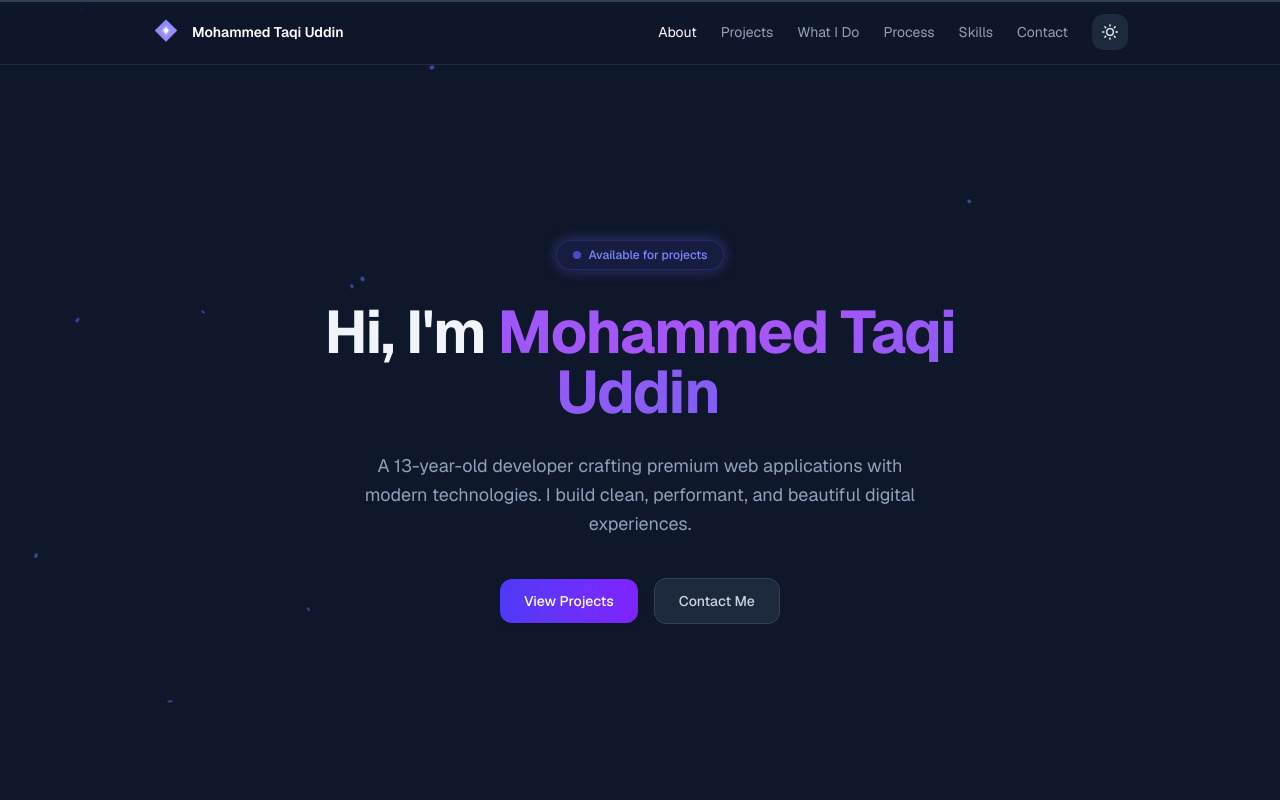
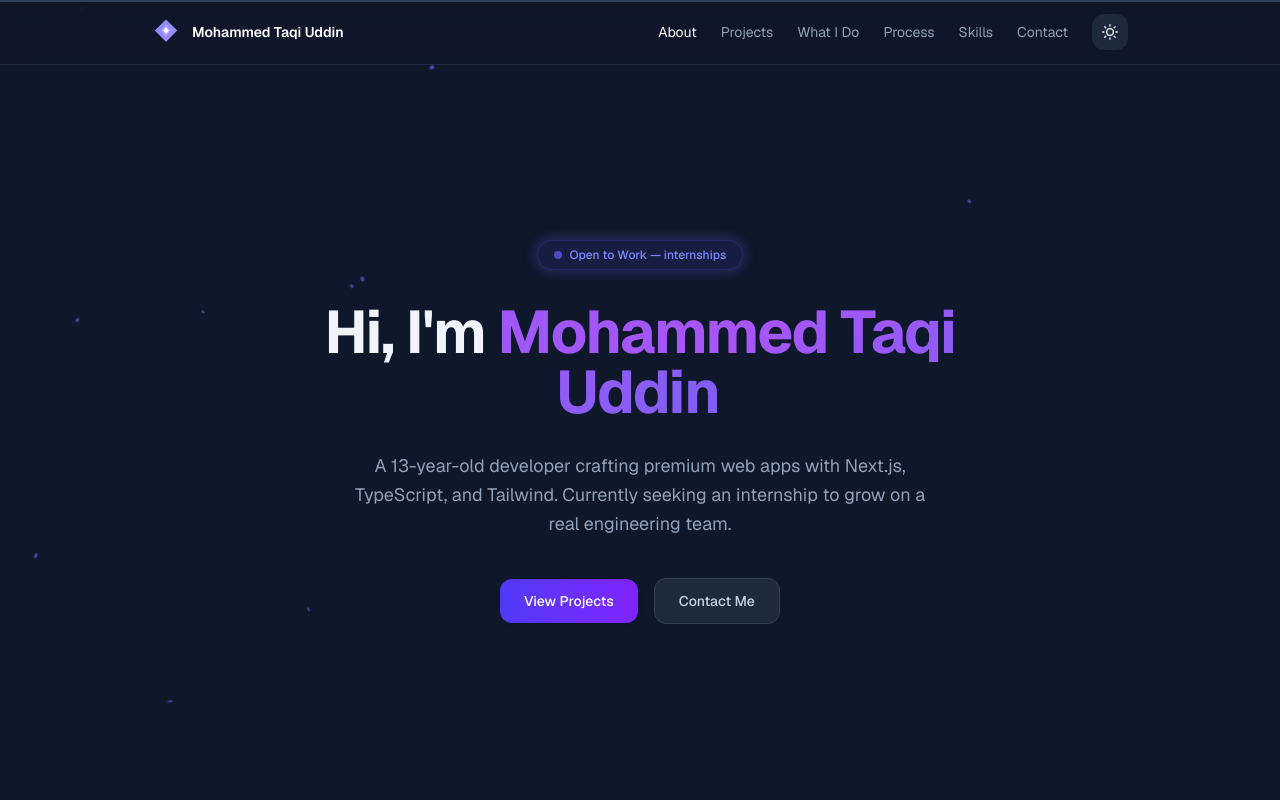
Before and after one commit to mohammedtaqi-dev/portfolio, a Next.js app: page / in a window 1280 px wide. Shown: the top 800 px of the page. Built offline with nearby package versions, Linux system fonts and the light colour scheme.

Commit message:
Update messaging: signal internship availability

```diff
--- a/src/app/page.tsx
+++ b/src/app/page.tsx
@@ -190,14 +190,14 @@ export default function Home() {
           <div className="max-w-3xl text-center animate-fade-up">
             <div className="inline-flex items-center gap-2 px-4 py-1.5 rounded-full bg-indigo-50 dark:bg-indigo-500/10 border border-indigo-100 dark:border-indigo-500/20 text-xs font-medium text-indigo-600 dark:text-indigo-400 mb-8 available-badge">
               <span className="w-2 h-2 rounded-full bg-indigo-500 animate-pulse" />
-              Available for projects
+              Open to Work — internships
             </div>
             <h1 className="text-5xl sm:text-6xl font-bold tracking-tight mb-6 min-h-[1.2em]">
               Hi, I&apos;m{" "}
               <span className="gradient-text"><Typewriter text="Mohammed Taqi Uddin" speed={160} delay={400} /></span>
             </h1>
             <p className="text-lg text-gray-500 dark:text-slate-400 max-w-xl mx-auto leading-relaxed mb-10 animate-fade-up delay-300">
-              A 13-year-old developer crafting premium web applications with modern technologies. I build clean, performant, and beautiful digital experiences.
+              A 13-year-old developer crafting premium web apps with Next.js, TypeScript, and Tailwind. Currently seeking an internship to grow on a real engineering team.
             </p>
             <div className="flex items-center justify-center gap-4 animate-fade-up delay-400">
               <a href="#projects" className="btn-primary px-6 py-3 rounded-xl bg-gradient-to-r from-indigo-600 to-violet-600 text-white text-sm font-medium shadow-md hover:shadow-xl hover:shadow-indigo-500/25 hover:scale-105 transition-all duration-300">View Projects</a>
@@ -316,7 +316,8 @@ export default function Home() {
         <section id="contact" className="relative z-10 px-6 py-24 bg-white/50 dark:bg-slate-800/20" style={{ scrollMarginTop: 80 }}>
           <div className="max-w-lg mx-auto text-center">
             <h2 className="text-3xl font-bold mb-2 reveal">Get in Touch</h2>
-            <p className="text-gray-500 dark:text-slate-400 mb-10 reveal delay-100">Have a project in mind or just want to say hi?</p>
+            <p className="text-gray-500 dark:text-slate-400 mb-2 reveal delay-100">Currently looking for an internship opportunity.</p>
+            <p className="text-gray-400 dark:text-slate-500 text-sm mb-10 reveal delay-100">I build with Next.js, TypeScript, and Tailwind — and I'm ready to learn on a real team.</p>
             <div className="flex flex-col items-center gap-4 reveal delay-200">
               <button
                 onClick={() => { navigator.clipboard.writeText("javeriya337@gmail.com"); setToast("Email copied!"); setTimeout(() => setToast(""), 2500); }}
@@ -333,8 +334,11 @@ export default function Home() {
           <div className="max-w-5xl mx-auto flex items-center justify-between flex-wrap gap-2">
             <p className="text-xs text-gray-400 dark:text-slate-500">&copy; {new Date().getFullYear()} Mohammed Taqi Uddin</p>
             <div className="flex items-center gap-4">
-              <a href="https://github.com/mohammedtaqi-dev" target="_blank" rel="noopener noreferrer" className="text-gray-400 hover:text-gray-600 dark:hover:text-slate-300 hover:scale-110 transition-all duration-200">
+              <a href="https://github.com/mohammedtaqi-dev" target="_blank" rel="noopener noreferrer" className="text-gray-400 hover:text-gray-600 dark:hover:text-slate-300 hover:scale-110 transition-all duration-200" aria-label="GitHub">
                 <svg width="18" height="18" viewBox="0 0 24 24" fill="currentColor"><path d="M12 0C5.37 0 0 5.37 0 12c0 5.31 3.435 9.795 8.205 11.385.6.105.825-.255.825-.57 0-.285-.015-1.23-.015-2.235-3.015.555-3.795-.735-4.035-1.41-.135-.345-.72-1.41-1.23-1.695-.42-.225-1.02-.78-.015-.795.945-.015 1.62.87 1.845 1.23 1.08 1.815 2.805 1.305 3.495.99.105-.78.42-1.305.765-1.605-2.67-.3-5.46-1.335-5.46-5.925 0-1.305.465-2.385 1.23-3.225-.12-.3-.54-1.53.12-3.18 0 0 1.005-.315 3.3 1.23.96-.27 1.98-.405 3-.405s2.04.135 3 .405c2.295-1.56 3.3-1.23 3.3-1.23.66 1.65.24 2.88.12 3.18.765.84 1.23 1.905 1.23 3.225 0 4.605-2.805 5.625-5.475 5.925.435.375.81 1.095.81 2.22 0 1.605-.015 2.895-.015 3.3 0 .315.225.69.825.57A12.02 12.02 0 0024 12c0-6.63-5.37-12-12-12z"/></svg>
+              </a>
+              <a href="https://linkedin.com/in/mohammedtaqi-dev" target="_blank" rel="noopener noreferrer" className="text-gray-400 hover:text-gray-600 dark:hover:text-slate-300 hover:scale-110 transition-all duration-200" aria-label="LinkedIn">
+                <svg width="18" height="18" viewBox="0 0 24 24" fill="currentColor"><path d="M20.447 20.452h-3.554v-5.569c0-1.328-.027-3.037-1.852-3.037-1.853 0-2.136 1.445-2.136 2.939v5.667H9.351V9h3.414v1.561h.046c.477-.9 1.637-1.85 3.37-1.85 3.601 0 4.267 2.37 4.267 5.455v6.286zM5.337 7.433a2.062 2.062 0 01-2.063-2.065 2.064 2.064 0 112.063 2.065zm1.782 13.019H3.555V9h3.564v11.452zM22.225 0H1.771C.792 0 0 .774 0 1.729v20.542C0 23.227.792 24 1.771 24h20.451C23.2 24 24 23.227 24 22.271V1.729C24 .774 23.2 0 22.222 0h.003z"/></svg>
               </a>
             </div>
           </div>
```
